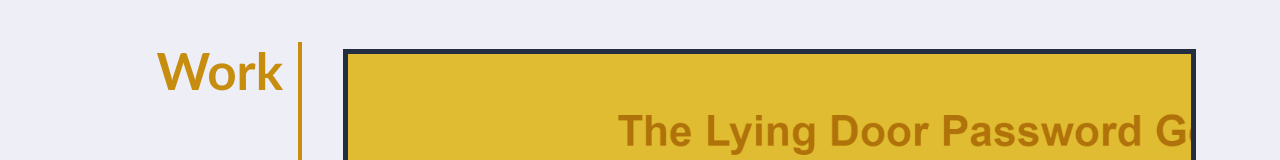
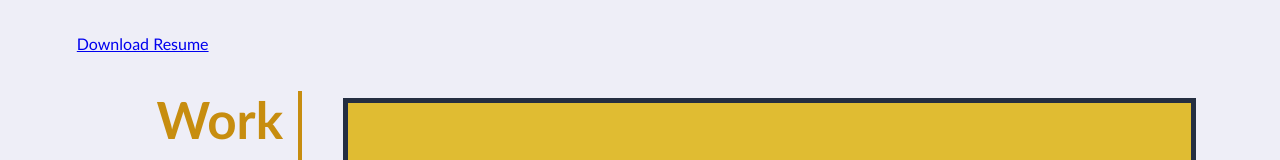
Before and after one commit to Asieger75/Portfolio-Beta, a plain HTML site: page index.html in a window 1280 px wide. Shown: the part 1513-1673 px from the top of the page. Drawn offline with Linux system fonts and the light colour scheme.

Commit message:
added resume pdf

```diff
--- a/index.html
+++ b/index.html
@@ -47,6 +47,8 @@
         </p>
       </div>
     </section>
+
+    <a href="williamresume.pdf" target="cv">Download Resume</a>
 
     <!-- portfolio container -->
     <section class="page-section" id="work">
```
Also changed, not shown: 1 other file.
